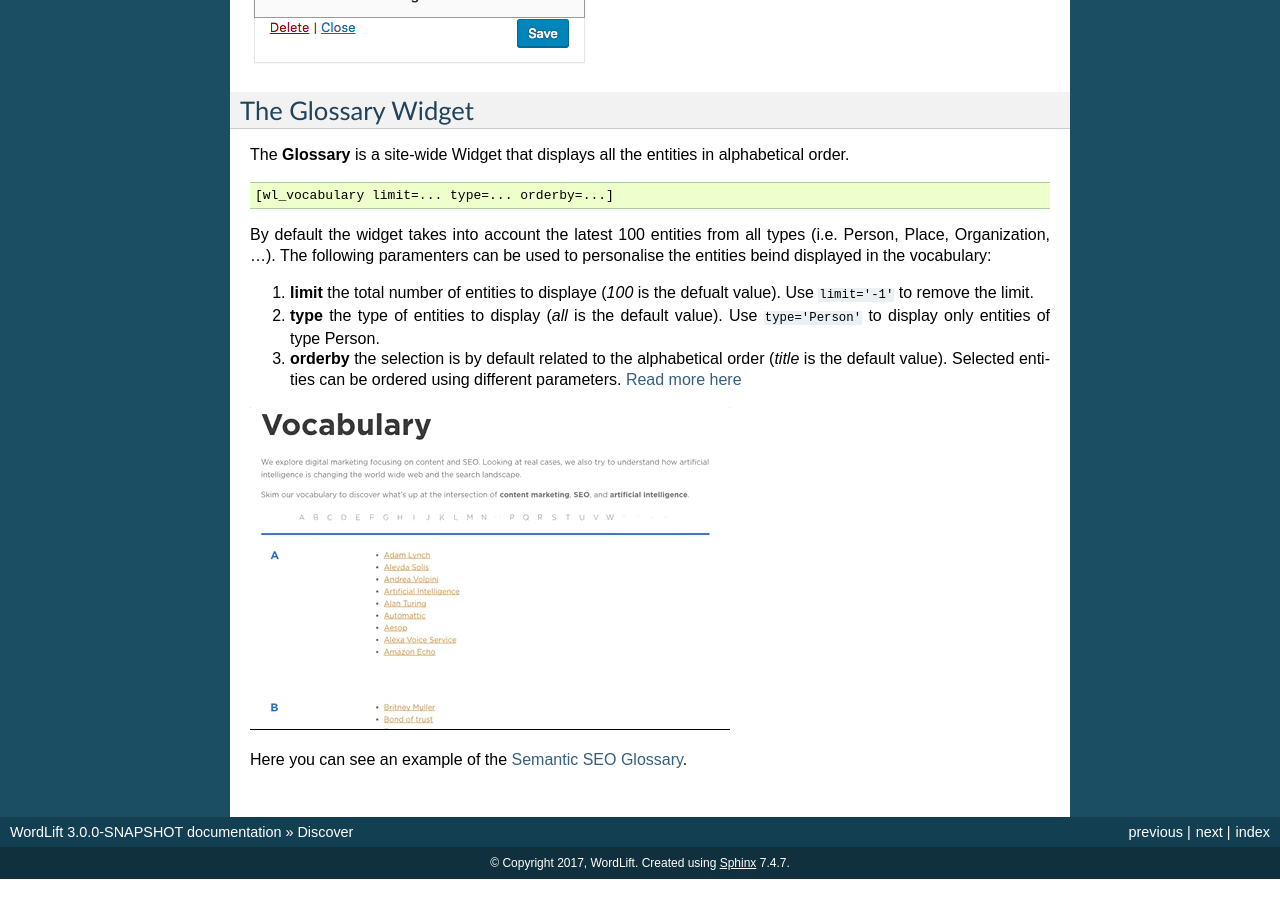
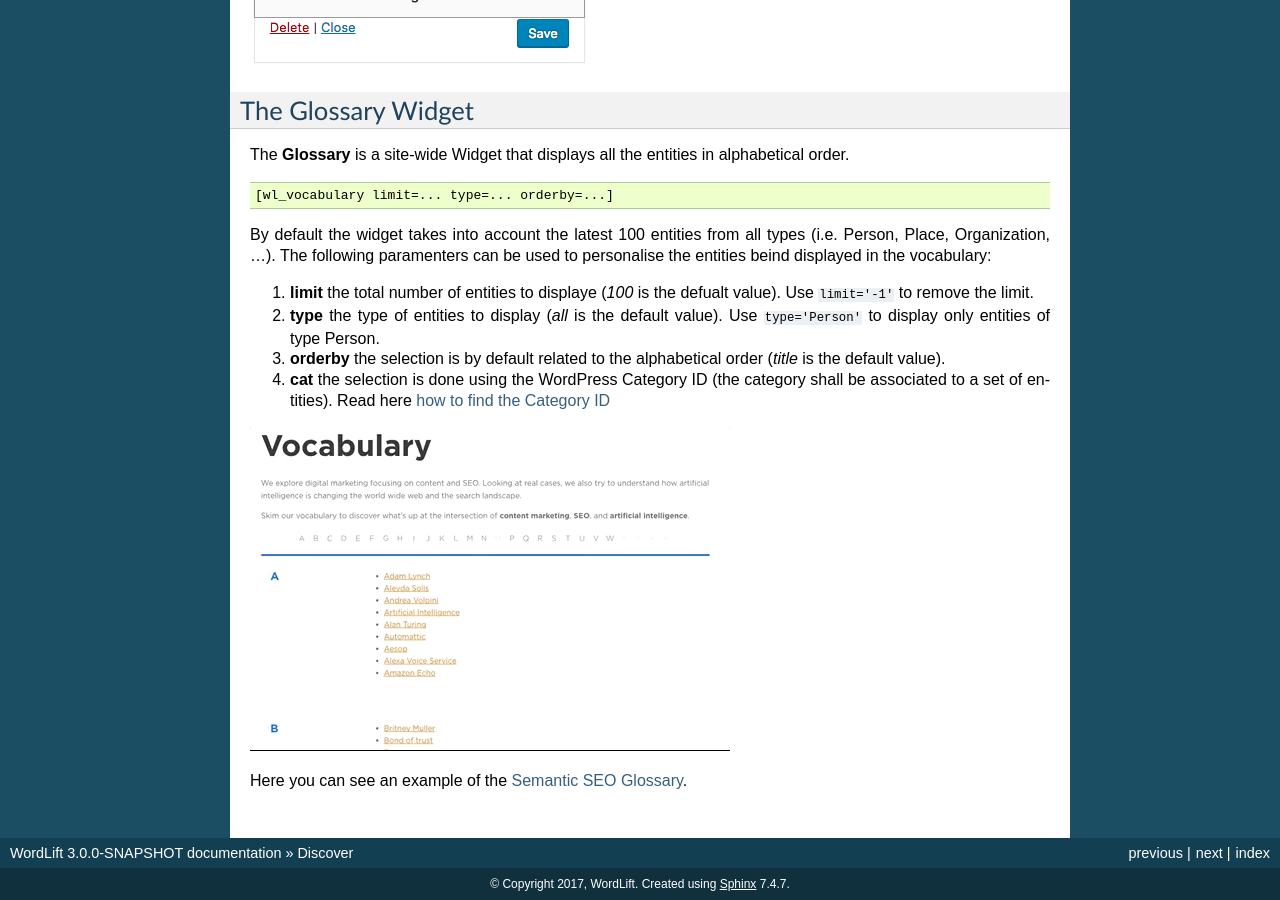
Before and after one commit to insideout10/wordlift-docs, a Sphinx documentation site: the page built from docs/discover.rst, in a window 1280 px wide and 900 px high, scrolled down 4763 px. Built offline with Sphinx 7.4.7, drawn with Linux system fonts in a browser that asks for light colours; before the commit the page ends 5642 px from its top, so only the background shows below that.

Commit message:
Updating discovery

```diff
--- a/docs/discover.rst
+++ b/docs/discover.rst
@@ -133,7 +133,8 @@
 
 1. **limit** the total number of entities to displaye (*100* is the defualt value). Use ``limit='-1'`` to remove the limit.
 2. **type** the type of entities to display (*all* is the default value). Use ``type='Person'`` to display only entities of type Person.
-3. **orderby** the selection is by default related to the alphabetical order (*title* is the default value). Selected entities can be ordered using different parameters. `Read more here <https://developer.wordpress.org/reference/classes/WP_Query/parse_query/>`_
+3. **orderby** the selection is by default related to the alphabetical order (*title* is the default value).
+4. **cat** the selection is done using the WordPress Category ID (the category shall be associated to a set of entities). Read here `how to find the Category ID <http://www.wpbeginner.com/beginners-guide/how-to-find-post-category-tag-comments-or-user-id-in-wordpress/>`_
 
 
 .. image:: /images/wordlift-discover-vocabulary.gif
```
